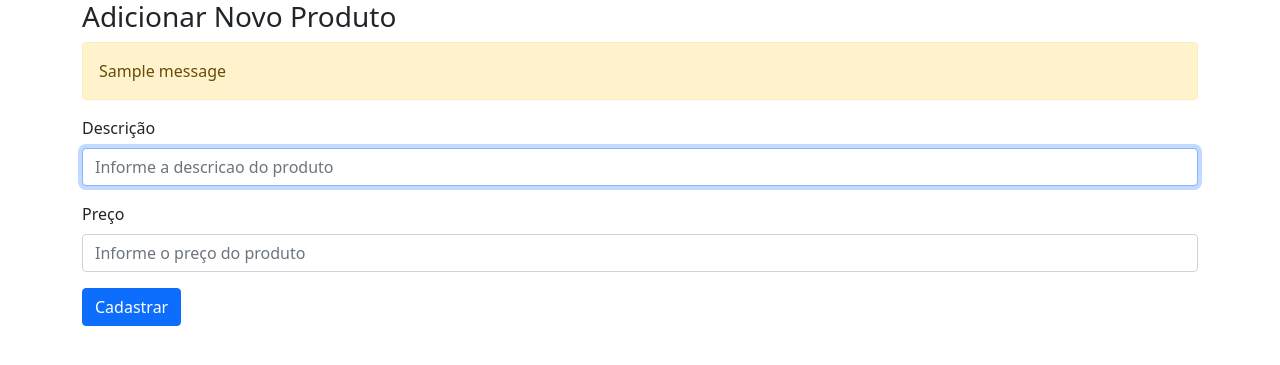
After one commit to NinjaBitroom/teste_de_software_2024_1, a Flask app: page /produto/novo in a window 1280 px wide. The commit adds this page. Shown: the top 365 px of the page. Run offline with Flask 3, Linux system fonts and the light colour scheme; tables that the repository leaves empty hold one stand-in row (values such as "Sample post"); one stand-in notice (Sample message) is shown; parts of the project's set-up code (start-up, migrations or seed data) failed here and were passed over.

Commit message:
Adicione novo.html em produtos

```diff
--- a/src/models/produto_model.py
+++ b/src/models/produto_model.py
@@ -25,5 +25,5 @@ class ProdutoModel(db.Model):
     preco: Mapped[float] = mapped_column(nullable=False)
     """Preço do produto."""
 
-    status: Mapped[str] = mapped_column(default=True)
+    status: Mapped[bool] = mapped_column(default=True, nullable=False)
     """Status do produto: ativo (1) ou inativo (0)."""
--- a/src/views/produto_view.py
+++ b/src/views/produto_view.py
@@ -27,8 +27,13 @@ def index():
     return render_template('produto/index.html', produtos=produtos)
 
 
+@produto_blueprint.get('/novo')
+def novo_produto_get():
+    return render_template('produto/novo.html')
+
+
 @produto_blueprint.post('/novo')
-def novo_produto():
+def novo_produto_post():
     """Rota para adicionar um novo produto."""
 
     descricao = request.form.get('descricao')
--- /dev/null
+++ b/templates/produto/novo.html
@@ -0,0 +1,54 @@
+<!--
+Claudinei de Oliveira - pt-BR - 19-06-2023
+Adaptado de Giridhar, 2016
+O arquivo novo.html - todas as classes são do bootstrap -->
+
+<!-- Estende o layout base.html -->
+{% extends 'base.html' %}
+
+<!-- Início do bloco head, que substituirá o bloco head em base.html -->
+{% block head %}
+    <!-- Define o título da página -->
+    <title>Adicionar Novo Produto</title>
+{% endblock %}
+
+<!-- Início do bloco body, que substituirá o bloco body em base.html -->
+{% block body %}
+    <!-- Define o cabeçalho da página -->
+    <h3>Adicionar Novo Produto</h3>
+
+    <!-- Começa o bloco para exibir mensagens flash, se houver -->
+    {% with messages = get_flashed_messages() %}
+        <!-- Verifica se há mensagens para mostrar -->
+        {% if messages %}
+            <!-- Define a estrutura da mensagem, incluindo um botão para fechar a mensagem -->
+            <div class="alert alert-warning alert-dismissible fade show" role="alert">
+                <!-- Mostra a primeira mensagem flash -->
+                {{ messages[0] }}
+            </div>
+        {% endif %}
+    {% endwith %}
+
+    <!-- Define o formulário para adicionar um novo produto -->
+    <form action="{{ url_for('root.produto.novo_produto_post') }}" method="POST" autocomplete='off'>
+        <!-- Define o campo para inserir a descrição do produto -->
+        <div class='mb-3'>
+            <label for='descricao' class='form-label'>Descrição</label>
+            <input class='form-control' type='text' name='descricao' id='descricao'
+                   placeholder='Informe a descricao do produto' required autofocus/>
+        </div>
+
+        <!-- Define o campo para inserir o preço do produto -->
+        <div class='mb-3'>
+            <label for='preco' class='form-label'>Preço</label>
+            <input class='form-control' type='text' name='preco' id='preco' placeholder='Informe o preço do produto'
+                   required/>
+        </div>
+
+        <!-- Define o botão para enviar o formulário -->
+        <div class='mb-3'>
+            <button type='submit' class='btn btn-primary mb-3'>Cadastrar</button>
+        </div>
+    </form>
+
+{% endblock %}
```
Also changed, not shown: templates/produto/index.html (+9 -28 lines).
